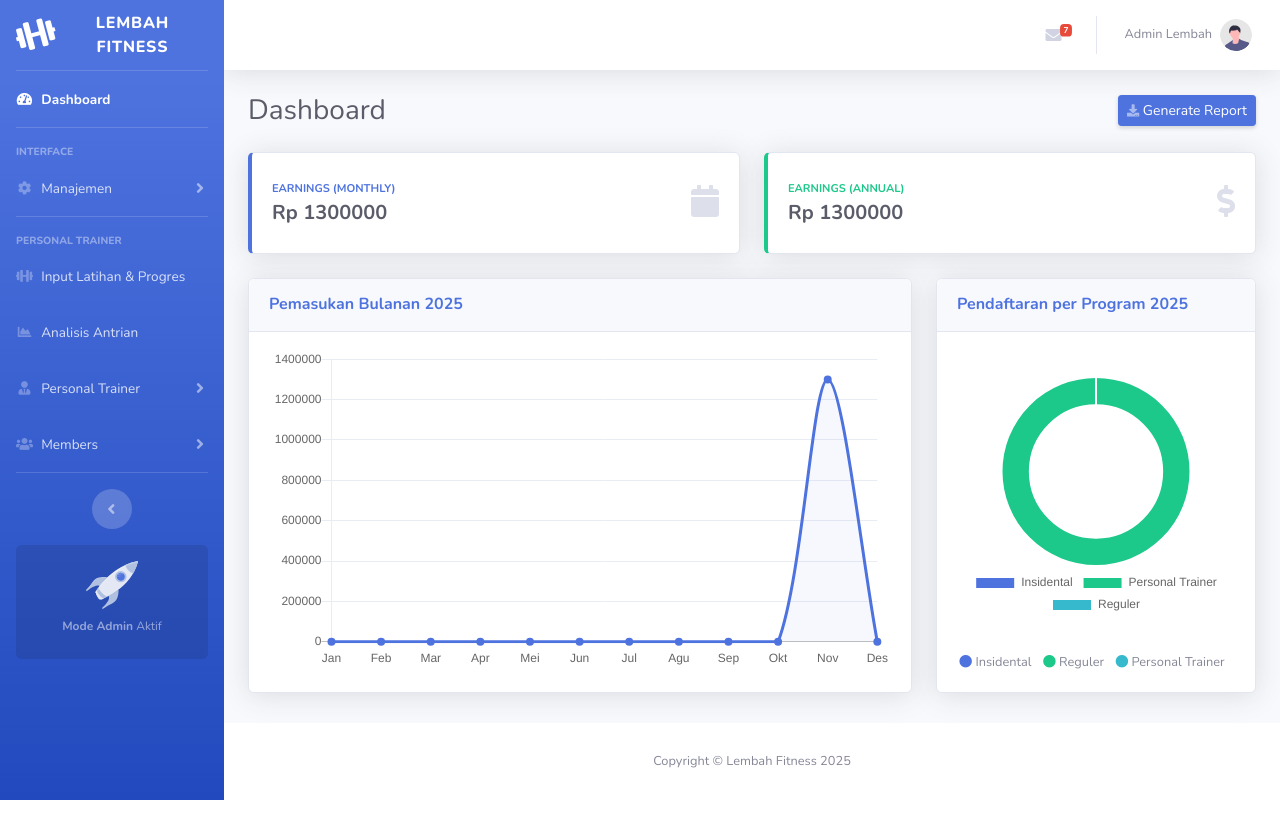
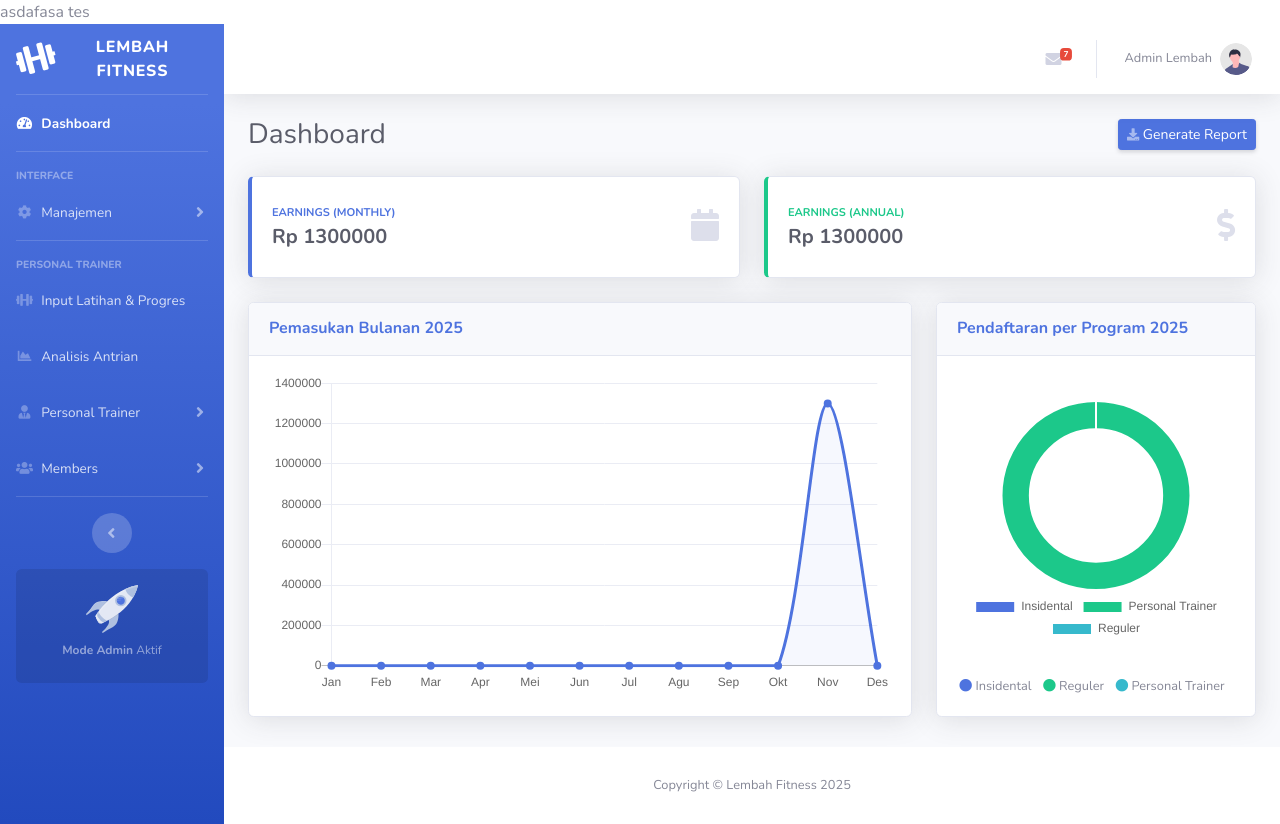
Before and after one commit to nihlah-bip/Proyek_Apsi, a Flask app: page /admin in a window 1280 px wide. Before the commit the page ends 800 px from the top, so only its background shows below. Run offline with Flask 3, Linux system fonts and the light colour scheme; a user stored in the database is signed in; some libraries are stand-ins or nearby versions.

Commit message:
test git

```diff
--- a/templates/admin/base.html
+++ b/templates/admin/base.html
@@ -2,7 +2,7 @@
 <html lang="en">
 
 <head>
-
+asdafasa tes
     <meta charset="utf-8">
     <meta http-equiv="X-UA-Compatible" content="IE=edge">
     <meta name="viewport" content="width=device-width, initial-scale=1, shrink-to-fit=no">
```
Also changed, not shown: 3 other files.
